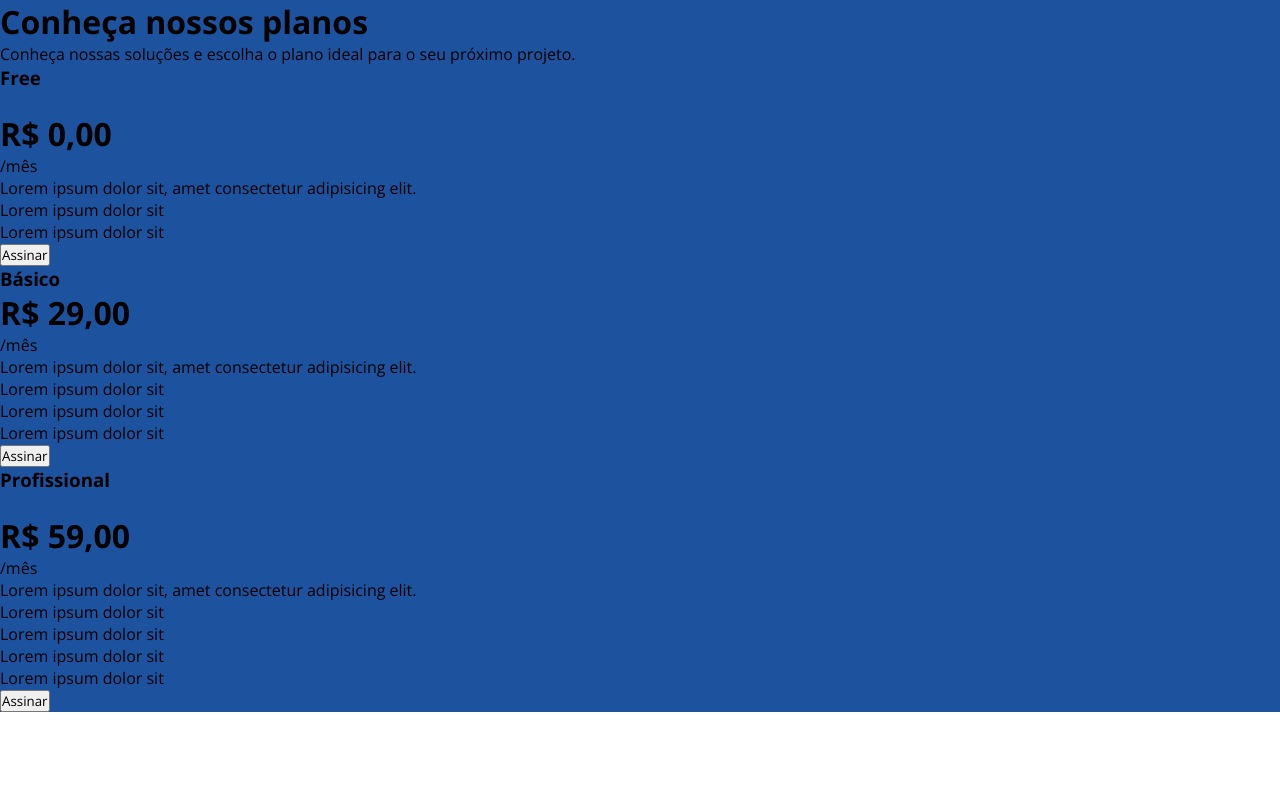
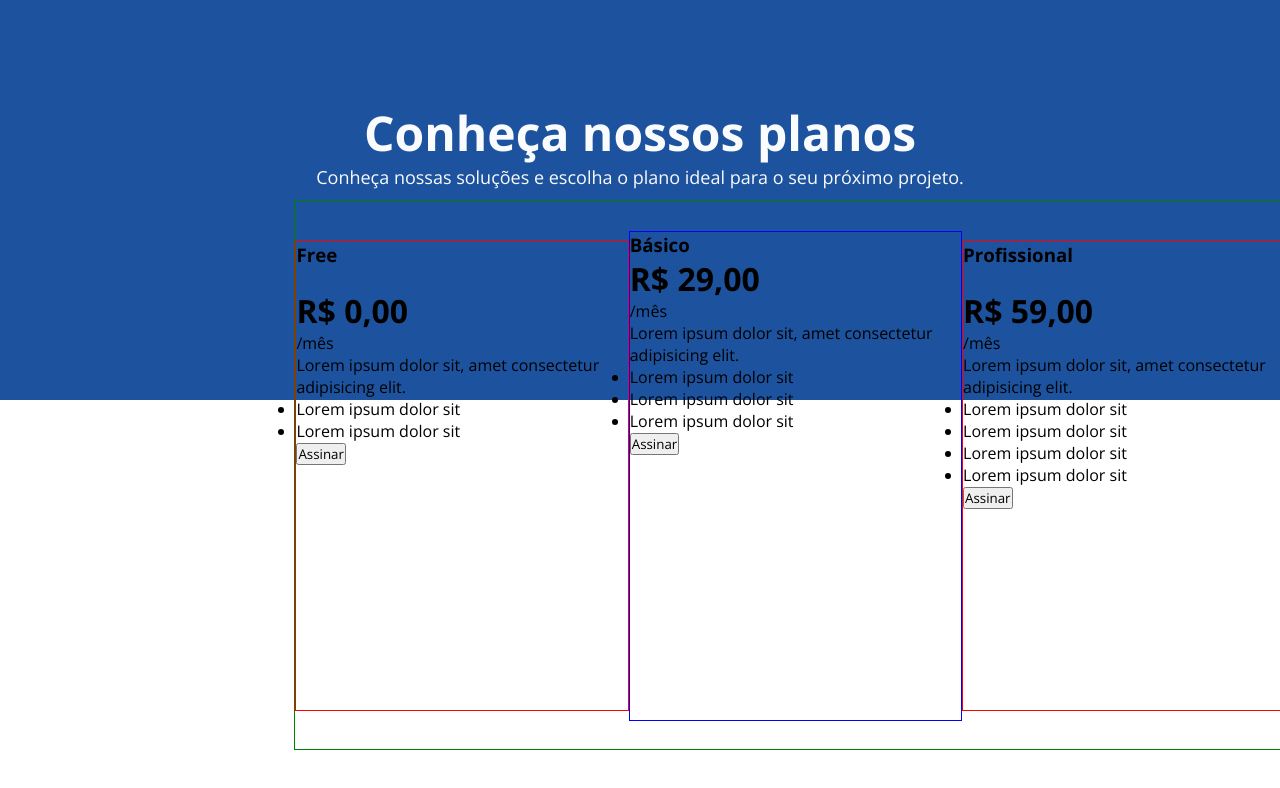
Before and after one commit to guimaraes-lucas/pricing-table, a plain HTML site: page index.html in a window 1280 px wide. Drawn offline with nearby package versions, Linux system fonts and the light colour scheme.

Commit message:
Added style and modified HTML Structure

```diff
--- a/index.html
+++ b/index.html
@@ -10,11 +10,18 @@
 
     <div class="top">
 
-        <div>
+        <div class="text-top">
             <h1>Conheça nossos planos</h1>
             <p>Conheça nossas soluções e escolha o plano ideal para o seu próximo projeto.</p>
         </div>
 
+
+
+    </div>
+
+    <div class="center">
+
+        <span class="prices">
             <div class="side">
                 <h3>Free</h3>
                 <br>
@@ -30,10 +37,11 @@
                     <li>Lorem ipsum dolor sit</li>
                     <li>Lorem ipsum dolor sit</li>
                 </ul>
-            <button>Assinar</button>
+
+                <button class="button-side">Assinar</button>
             </div>
 
-        <div class="center">
+            <div class="middle">
                 <span><h3>Básico</h3></span>
                 <span>
                     <h1>R$ 29,00</h1>
@@ -48,8 +56,8 @@
                     <li>Lorem ipsum dolor sit</li>
                     <li>Lorem ipsum dolor sit</li>
                 </ul>
-            </ul>
-            <button>Assinar</button>
+
+                <button class="button-center">Assinar</button>
             </div>
 
             <div class="side">
@@ -69,9 +77,11 @@
                     <li>Lorem ipsum dolor sit</li>
                     <li>Lorem ipsum dolor sit</li>
                 </ul>
-            </ul>
-            <button>Assinar</button>
+
+                <button class="button-side">Assinar</button>
+
             </div>
+        </span>
 
     </div>
 
--- a/style.css
+++ b/style.css
@@ -17,10 +17,73 @@
     --page-background: #f9fbfc;
 }
 
+/* Page background and Styles*/
 .top {
     background-color: var(--blue);
+
+    height: 50vh;
+
+    display: flex;
+    align-items: top;
+    justify-content: center;
+}
+
+.center {
+    position: absolute;
+    width: 1000px;
+    height: 550px;
+    border: 1px solid green;
+
+    top: 25%;
+    bottom: 0;
+    left: 23%;
+    right: 50%;
+
+
 }
 
 .bottom {
     background-color: var(--page-background);
 }
+
+/* Text styles */
+.text-top {
+    color: var(--page-background);
+
+    text-align: center;
+    margin-top: 100px;
+}
+
+.text-top h1 {
+    font-weight: 700;
+    font-size: 48px;
+}
+
+.text-top p {
+    font-weight: 400;
+    font-size: 18px;
+}
+
+/* Price Cards Styles */
+.prices {
+    width: 1000px;
+    height: 550px;
+
+    display: flex;
+    align-items: center;
+    justify-content: center;
+}
+
+.side {
+    width: 355px;
+    height: 470px;
+
+    border: 1px solid red;
+}
+
+.middle {
+    width: 355px;
+    height: 490px;
+
+    border: 1px solid blue;
+}
```
Lines whose indentation alone changed are shown as unchanged.
